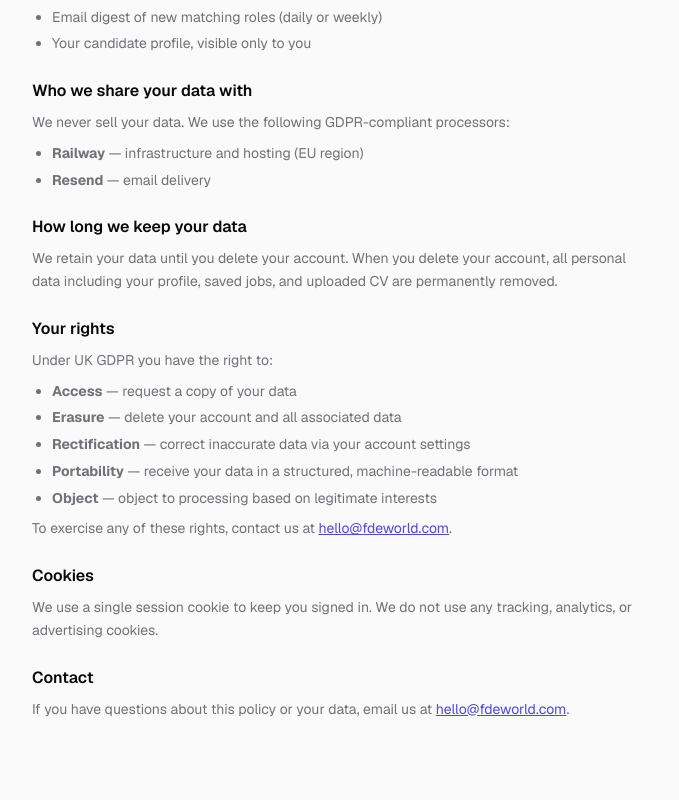
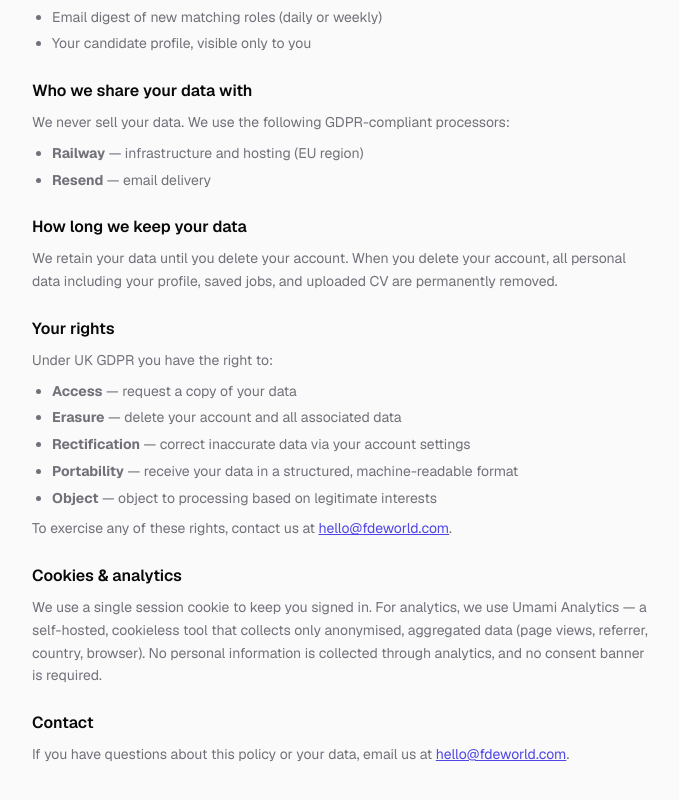
Before and after one commit to juniper-ikuto/fde-world-app, a Next.js app: page /privacy in a window 1280 px wide. Shown: the part 775-1575 px from the top of the page, without its empty margins (296-975 px from the left). Before the commit the page ends 1535 px from the top, so only its background shows below. Built offline with nearby package versions, Linux system fonts and the light colour scheme; no server answers.

Commit message:
fix: update privacy page to reflect Umami analytics

```diff
--- a/app/privacy/page.tsx
+++ b/app/privacy/page.tsx
@@ -155,11 +155,14 @@ export default function PrivacyPage() {
 
             <div>
               <h2 className="text-base font-semibold text-text-primary mb-2">
-                Cookies
+                Cookies &amp; analytics
               </h2>
               <p>
-                We use a single session cookie to keep you signed in. We do not use
-                any tracking, analytics, or advertising cookies.
+                We use a single session cookie to keep you signed in. For analytics,
+                we use Umami Analytics — a self-hosted, cookieless tool that collects
+                only anonymised, aggregated data (page views, referrer, country,
+                browser). No personal information is collected through analytics, and
+                no consent banner is required.
               </p>
             </div>
 
```
